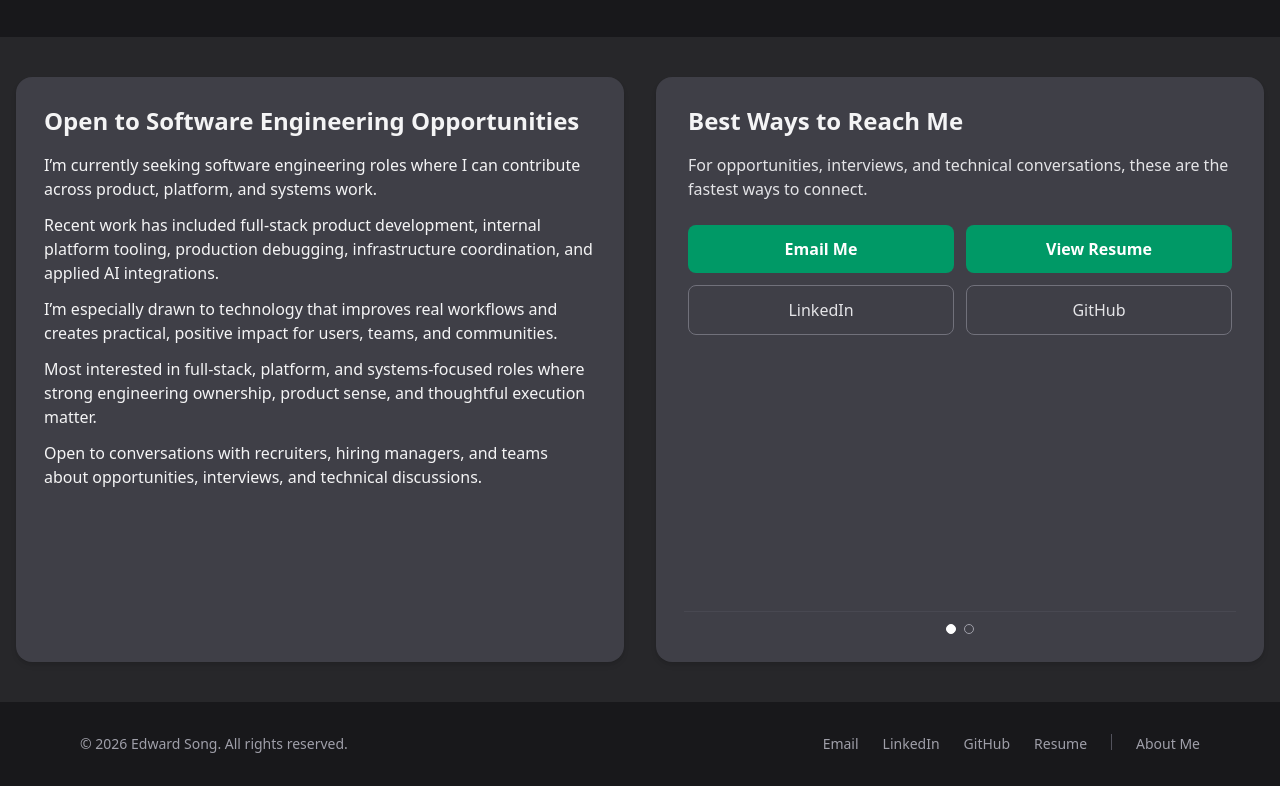
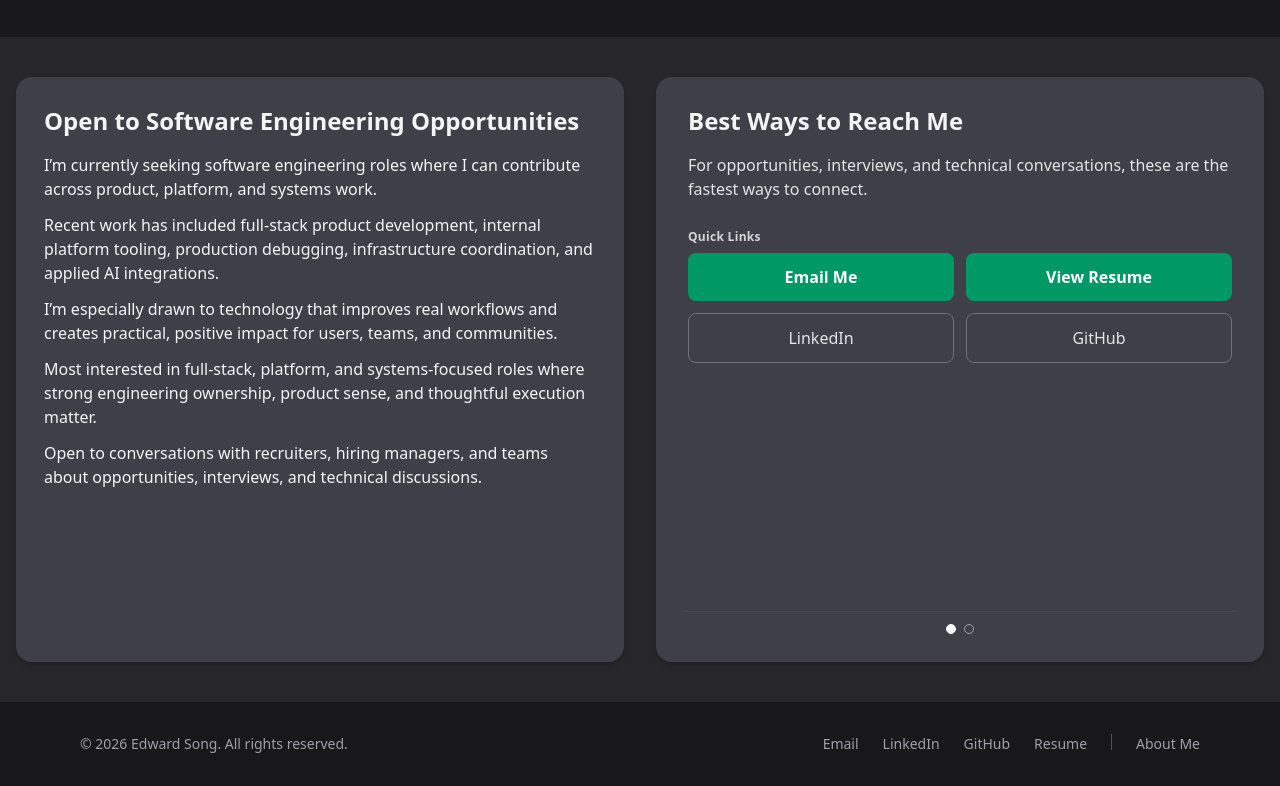
Before and after one commit to edwardsong08/final-profile, a Next.js app: page / in a window 1280 px wide. Shown: the part 3117-3903 px from the top of the page. Built offline with nearby package versions, Linux system fonts and the light colour scheme.

Commit message:
fix: contact form right card spacing

```diff
--- a/src/components/ContactForm.tsx
+++ b/src/components/ContactForm.tsx
@@ -106,7 +106,13 @@ export default function ContactForm() {
                     </p>
                   </div>
 
-                  <div className="mt-6 grid grid-cols-2 gap-3">
+                  <div className="mt-7">
+                    <p className={`text-xs font-semibold tracking-wide ${isDark ? 'text-zinc-300' : 'text-zinc-600'}`}>
+                      Quick Links
+                    </p>
+                  </div>
+
+                  <div className="mt-2 grid grid-cols-2 gap-3">
                     <button
                       type="button"
                       onClick={() => void copyEmail()}
```
